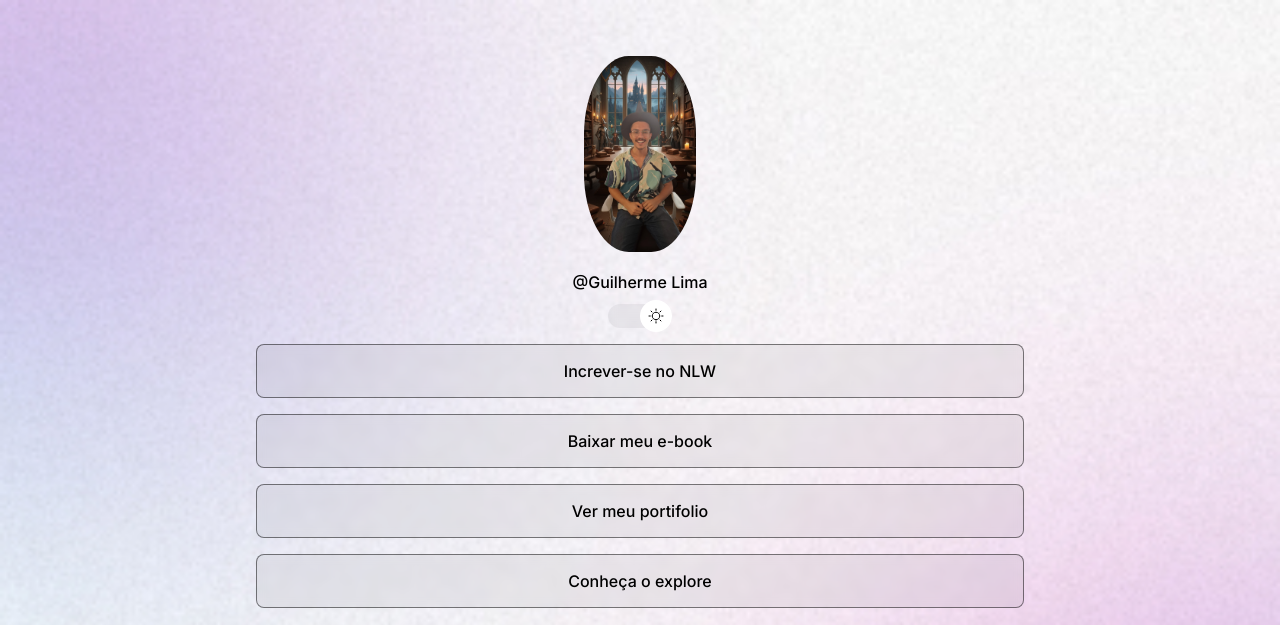
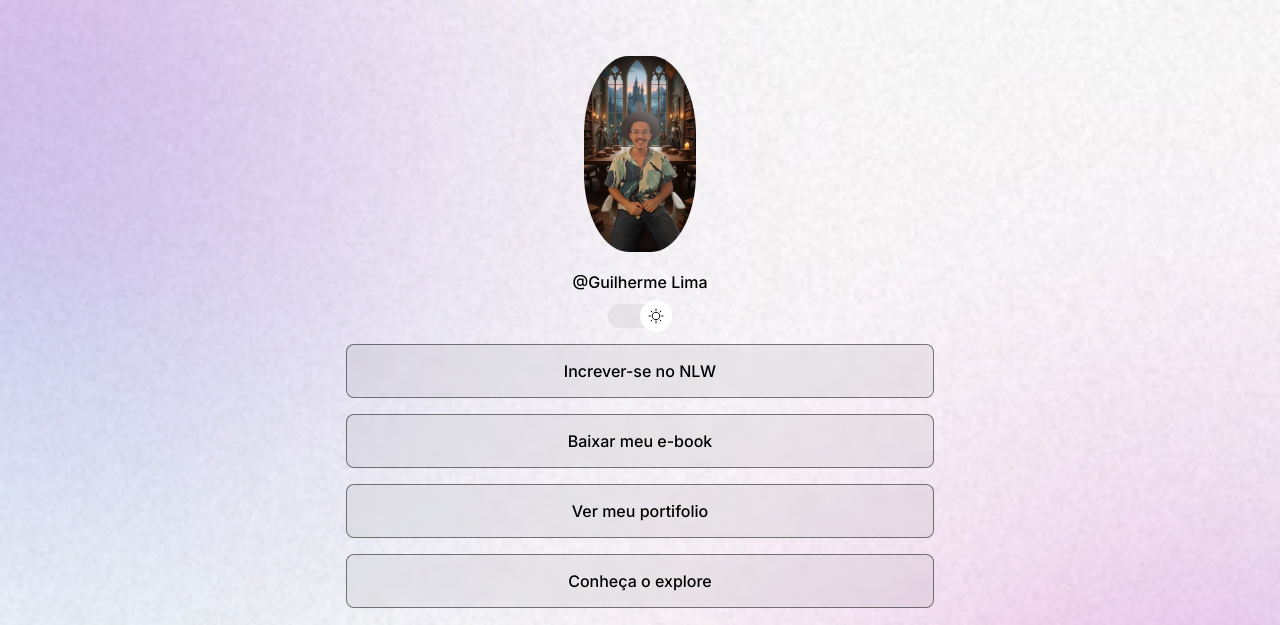
Before and after one commit to GuilhermeGLS/Code-reset, a plain HTML site: page index.html in a window 1280 px wide. Shown: the top 625 px of the page. Drawn offline with nearby package versions, Linux system fonts and the light colour scheme.

Commit message:
add: readme e ajuste de width da ul

```diff
--- a/style.css
+++ b/style.css
@@ -39,6 +39,7 @@ body {
     flex-direction: column;
     justify-content: center;
     align-items: center;
+
     margin-top: 56px;
     padding: 0 24px;
 }
@@ -107,7 +108,7 @@ ul {
     flex-direction: column;
     gap: 16px;
     width: 60vw;
-
+    max-width: 588px;
 }
 
 ul li a {
```
Also changed, not shown: 2 other files.
